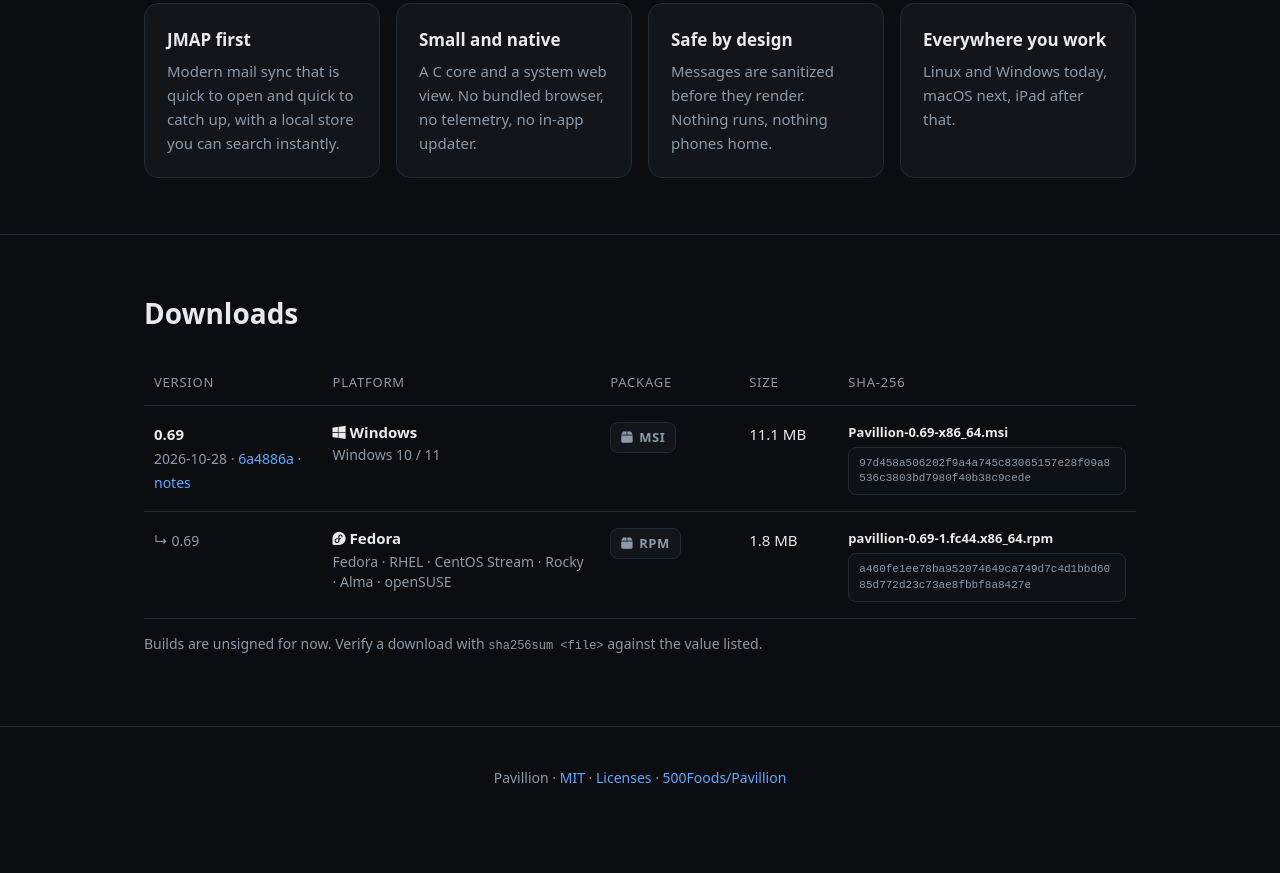
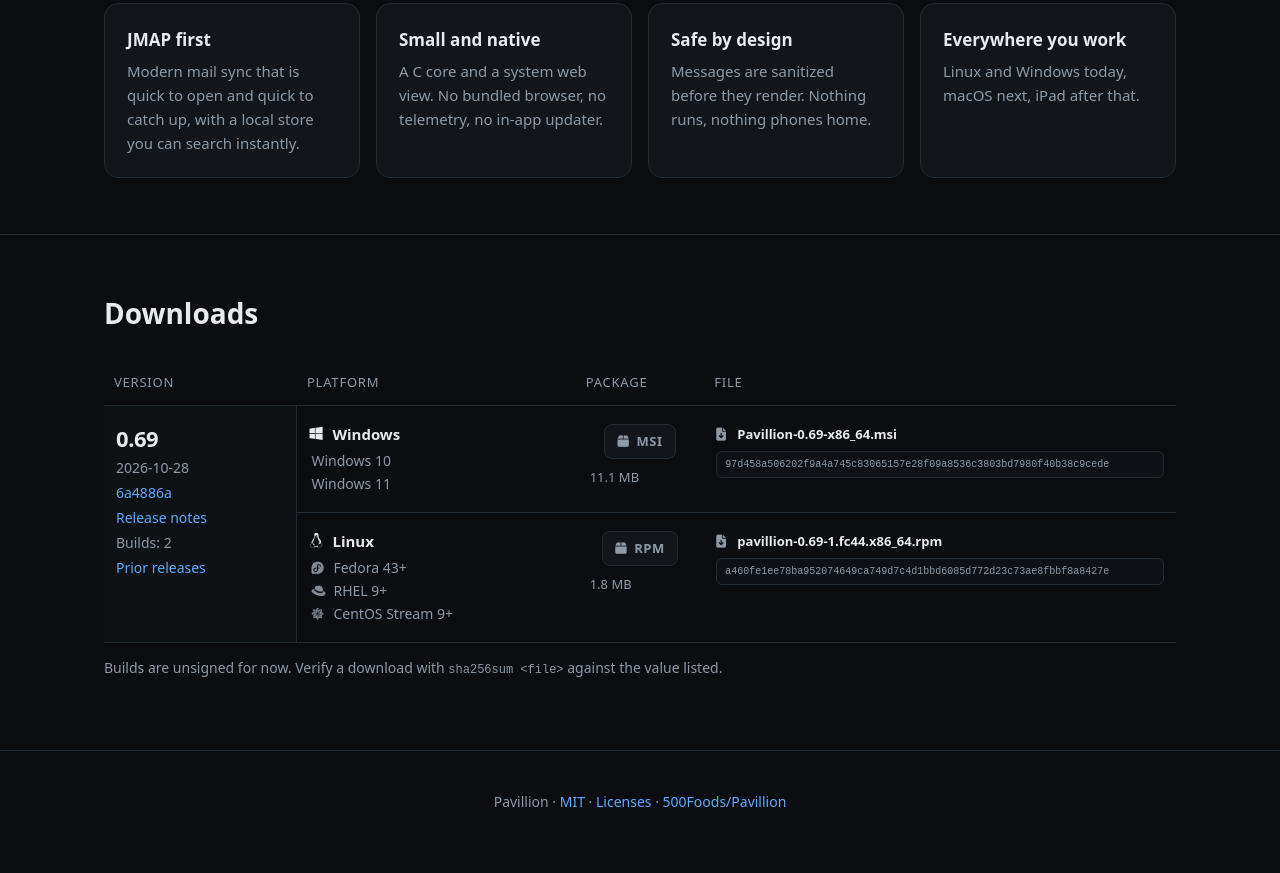
Before and after one commit to 500Foods/Pavillion, a plain HTML site: page web/index.html in a window 1280 px wide. Shown: the part 784-1657 px from the top of the page. Before the commit the page ends 1633 px from the top, so only its background shows below. Drawn offline with Linux system fonts and the light colour scheme.

Commit message:
Better table

```diff
--- a/web/index.html
+++ b/web/index.html
@@ -26,7 +26,7 @@
 *{box-sizing:border-box}
 html,body{margin:0;background:var(--bg);color:var(--text);font:16px/1.6 "Vanadium Sans",system-ui,-apple-system,"Segoe UI",sans-serif}
 a{color:var(--accent);text-decoration:none}a:hover{text-decoration:underline}
-.wrap{max-width:1040px;margin:0 auto;padding:0 24px}
+.wrap{max-width:1120px;margin:0 auto;padding:0 24px}
 header{position:relative;overflow:hidden;padding:96px 0 72px;text-align:center}
 header::before{content:"";position:absolute;inset:-40% -10% auto;height:620px;background:radial-gradient(closest-side,rgba(95,168,255,.18),transparent),radial-gradient(closest-side at 70% 40%,rgba(155,123,255,.14),transparent);pointer-events:none}
 .mark{width:128px;height:128px;opacity:0;animation:in .8s .2s ease forwards}
@@ -48,29 +48,45 @@ table{width:100%;border-collapse:collapse;font-size:15px}
 th,td{text-align:left;padding:12px 10px;border-bottom:1px solid var(--line);vertical-align:top}
 th{color:var(--dim);font-weight:500;font-size:13px;text-transform:uppercase;letter-spacing:.06em}
 code,.sha{font-family:"Vanadium Mono",ui-monospace,monospace;font-size:12px;color:var(--dim);word-break:break-all}
-.chip{display:inline-flex;align-items:center;gap:6px;margin:2px 6px 2px 0;padding:2px 10px;border:1px solid var(--line);border-radius:99px;font-size:13px}
-.pkg{display:inline-flex;align-items:center;gap:8px;font-weight:600}
-.pkg .tag{display:inline-flex;align-items:center;gap:6px;padding:4px 10px;border-radius:8px;border:1px solid var(--line);background:var(--panel);font-size:13px;letter-spacing:.04em}
-.platforms{color:var(--dim);font-size:14px;line-height:1.45}
-.platforms strong{display:block;color:var(--text);font-weight:600;font-size:15px;margin-bottom:2px}
-.sha-block{display:flex;flex-direction:column;gap:4px;min-width:0}
-.sha-block a{font-size:13px;font-weight:600;color:var(--text);word-break:break-all}
-.sha-block a:hover{color:var(--accent)}
-.sha-block code{display:block;padding:8px 10px;border-radius:8px;border:1px solid var(--line);background:#0e1217;font-size:11px;line-height:1.4;color:var(--dim);word-break:break-all}
-.dl table{table-layout:fixed}
+.ver{display:flex;flex-direction:column;gap:6px;line-height:1.35}
+.ver .v{font-size:22px;font-weight:650;letter-spacing:-.02em}
+.ver .line{color:var(--dim);font-size:14px}
+.ver .line a{font-weight:500}
+.plat{display:flex;flex-direction:column;gap:4px;font-size:14px;line-height:1.35}
+.plat .head{display:inline-flex;align-items:center;gap:8px;color:var(--text);font-weight:650;font-size:15px;margin-bottom:4px}
+.plat .head svg,.plat .head i,.plat .row svg,.plat .row i{width:1em;height:1em;flex:0 0 auto}
+.plat .row{display:inline-flex;align-items:center;gap:8px;color:var(--dim);padding-left:2px}
+.plat .row svg,.plat .row i{opacity:.9}
+.pkg{display:flex;flex-direction:column;align-items:flex-start;gap:8px;text-decoration:none;color:var(--text)}
+.pkg:hover{text-decoration:none;filter:brightness(1.08)}
+.pkg .tag{display:inline-flex;align-items:center;gap:6px;padding:6px 12px;border-radius:8px;border:1px solid var(--line);background:var(--panel);font-size:13px;font-weight:650;letter-spacing:.04em}
+.pkg .tag svg,.pkg .tag i{width:1em;height:1em}
+.pkg .size{color:var(--dim);font-size:13px;padding-left:2px}
+.file{display:flex;flex-direction:column;gap:6px;min-width:0}
+.file .name{display:inline-flex;align-items:center;gap:8px;color:var(--text);font-weight:600;font-size:13px;text-decoration:none;white-space:nowrap;overflow:hidden;text-overflow:ellipsis;max-width:100%}
+.file .name:hover{color:var(--accent);text-decoration:none}
+.file .name svg,.file .name i{width:1em;height:1em;flex:0 0 auto;color:var(--dim)}
+.file .sha{display:block;margin:0;padding:6px 8px;border-radius:6px;border:1px solid var(--line);background:#0e1217;font-family:"Vanadium Mono",ui-monospace,monospace;font-size:10px;line-height:1.35;color:var(--dim);white-space:nowrap;overflow-x:auto;cursor:pointer;user-select:all}
+.file .sha:hover{border-color:var(--accent);color:var(--text)}
+.file .sha.copied{color:#7dcea0;border-color:#3d6b4f}
+.dl{overflow-x:auto}
+.dl table{table-layout:fixed;min-width:860px}
 .dl th:nth-child(1){width:18%}
-.dl th:nth-child(2){width:28%}
-.dl th:nth-child(3){width:14%}
-.dl th:nth-child(4){width:10%}
-.dl th:nth-child(5){width:30%}
-.dl td{padding:16px 10px}
+.dl th:nth-child(2){width:26%}
+.dl th:nth-child(3){width:12%}
+.dl th:nth-child(4){width:44%}
+.dl td{padding:18px 12px}
+.dl td.ver-cell{border-right:1px solid var(--line);background:rgba(18,22,27,.55)}
 .empty{color:var(--dim)}
 @media(max-width:720px){
+  .dl table{min-width:0}
   .dl table,.dl thead,.dl tbody,.dl th,.dl td,.dl tr{display:block;width:100%}
   .dl thead{display:none}
   .dl tr{border:1px solid var(--line);border-radius:12px;margin-bottom:12px;padding:8px 4px;background:var(--panel)}
   .dl td{border:0;padding:8px 12px}
+  .dl td.ver-cell{border-right:0;background:transparent}
   .dl td::before{content:attr(data-label);display:block;color:var(--dim);font-size:11px;text-transform:uppercase;letter-spacing:.06em;margin-bottom:4px}
+  .file .sha{white-space:normal;word-break:break-all}
 }
 footer{padding:40px 0 60px;color:var(--dim);font-size:14px;text-align:center;border-top:1px solid var(--line)}
 </style>
@@ -107,32 +123,73 @@ footer{padding:40px 0 60px;color:var(--dim);font-size:14px;text-align:center;bor
 
 <script>
 const META={
-  "windows-msi":{os:"Windows",osIcon:"fa-brands fa-windows",pkg:"MSI",pkgIcon:"fa-solid fa-box",cta:"Windows (MSI)",families:["Windows 10 / 11"]},
-  "linux-rpm":{os:"Fedora",osIcon:"fa-brands fa-fedora",pkg:"RPM",pkgIcon:"fa-solid fa-box",cta:"Fedora (RPM)",families:["Fedora","RHEL","CentOS Stream","Rocky","Alma","openSUSE"]},
-  "linux-deb":{os:"Debian / Ubuntu",osIcon:"fa-brands fa-linux",pkg:"DEB",pkgIcon:"fa-solid fa-box",cta:"Debian/Ubuntu (deb)",families:["Debian","Ubuntu","Linux Mint"]},
-  "linux-appimage":{os:"Linux",osIcon:"fa-brands fa-linux",pkg:"AppImage",pkgIcon:"fa-solid fa-box",cta:"Linux (AppImage)",families:["Most Linux desktops"]},
-  "macos-dmg":{os:"macOS",osIcon:"fa-brands fa-apple",pkg:"DMG",pkgIcon:"fa-solid fa-box",cta:"macOS (DMG)",families:["macOS"]}
+  "windows-msi":{
+    family:"Windows", familyIcon:"fa-brands fa-windows",
+    pkg:"MSI", pkgIcon:"fa-solid fa-box", cta:"Windows (MSI)",
+    lines:[{icon:"",label:"Windows 10"},{icon:"",label:"Windows 11"}]
+  },
+  "linux-rpm":{
+    family:"Linux", familyIcon:"fa-brands fa-linux",
+    pkg:"RPM", pkgIcon:"fa-solid fa-box", cta:"Linux (RPM)",
+    lines:[
+      {icon:"fa-brands fa-fedora",label:"Fedora 43+"},
+      {icon:"fa-brands fa-redhat",label:"RHEL 9+"},
+      {icon:"fa-brands fa-centos",label:"CentOS Stream 9+"}
+    ]
+  },
+  "linux-deb":{
+    family:"Linux", familyIcon:"fa-brands fa-linux",
+    pkg:"DEB", pkgIcon:"fa-solid fa-box", cta:"Debian/Ubuntu (deb)",
+    lines:[{icon:"fa-brands fa-debian",label:"Debian 12+"},{icon:"fa-brands fa-ubuntu",label:"Ubuntu 22.04+"}]
+  },
+  "linux-appimage":{
+    family:"Linux", familyIcon:"fa-brands fa-linux",
+    pkg:"AppImage", pkgIcon:"fa-solid fa-box", cta:"Linux (AppImage)",
+    lines:[{icon:"fa-brands fa-linux",label:"Most Linux desktops"}]
+  },
+  "macos-dmg":{
+    family:"macOS", familyIcon:"fa-brands fa-apple",
+    pkg:"DMG", pkgIcon:"fa-solid fa-box", cta:"macOS (DMG)",
+    lines:[{icon:"",label:"macOS 14+"}]
+  }
 };
-const meta=p=>META[p]||{os:p,osIcon:"fa-solid fa-download",pkg:p,pkgIcon:"fa-solid fa-box",cta:p,families:[]};
-const icon=cls=>`<i class="${cls}" aria-hidden="true"></i>`;
+const meta=p=>META[p]||{family:p,familyIcon:"fa-solid fa-download",pkg:p,pkgIcon:"fa-solid fa-box",cta:p,lines:[]};
+const icon=cls=>cls?`<i class="${cls}" aria-hidden="true"></i>`:"";
 const esc=s=>String(s??"").replace(/[&<>"]/g,c=>({"&":"&amp;","<":"&lt;",">":"&gt;",'"':"&quot;"}[c]));
 const mb=n=>n?(n/1048576).toFixed(1)+" MB":"—";
 function guess(){const u=navigator.userAgent;return /Windows/.test(u)?"windows-msi":/Mac/.test(u)?"macos-dmg":/Linux/.test(u)?"linux-rpm":null}
-function assetRows(r){
+function platCell(m){
+  const rows=m.lines.map(l=>`<span class="row">${icon(l.icon)}${esc(l.label)}</span>`).join("");
+  return `<div class="plat"><span class="head">${icon(m.familyIcon)} ${esc(m.family)}</span>${rows}</div>`;
+}
+function pkgCell(a,m){
+  return `<a class="pkg" href="${esc(a.url)}"><span class="tag">${icon(m.pkgIcon)} ${esc(m.pkg)}</span><span class="size">${esc(mb(a.size))}</span></a>`;
+}
+function fileCell(a){
+  return `<div class="file"><a class="name" href="${esc(a.url)}">${icon("fa-solid fa-file-arrow-down")} <span>${esc(a.filename)}</span></a><code class="sha" title="Click to copy SHA-256" data-sha="${esc(a.sha256)}">${esc(a.sha256)}</code></div>`;
+}
+function verCell(r,nBuilds,hasPrior){
+  const prior=hasPrior
+    ? `<a href="releases.html">Prior releases</a>`
+    : `<a href="https://github.com/500Foods/Pavillion/releases">Prior releases</a>`;
+  return `<div class="ver">
+    <span class="v">${esc(r.version)}</span>
+    <span class="line">${esc(r.date)}</span>
+    <span class="line"><a href="${esc(r.commitUrl)}">${esc(r.commit.slice(0,7))}</a></span>
+    <span class="line"><a href="${esc(r.releaseUrl)}">Release notes</a></span>
+    <span class="line">Builds: ${nBuilds}</span>
+    <span class="line">${prior}</span>
+  </div>`;
+}
+function releaseBlock(r, hasPrior){
+  const n=r.assets.length;
   return r.assets.map((a,i)=>{
     const m=meta(a.platform);
-    const ver=i===0
-      ? `<strong>${esc(r.version)}</strong><br><span class="meta">${esc(r.date)} · <a href="${esc(r.commitUrl)}">${esc(r.commit.slice(0,7))}</a> · <a href="${esc(r.releaseUrl)}">notes</a></span>`
-      : `<span class="meta">↳ ${esc(r.version)}</span>`;
-    const platforms=`<div class="platforms"><strong>${icon(m.osIcon)} ${esc(m.os)}</strong>${esc(m.families.join(" · "))}</div>`;
-    const pkg=`<a class="pkg" href="${esc(a.url)}"><span class="tag">${icon(m.pkgIcon)} ${esc(m.pkg)}</span></a>`;
-    const sha=`<div class="sha-block"><a href="${esc(a.url)}">${esc(a.filename)}</a><code>${esc(a.sha256)}</code></div>`;
-    return `<tr>
-      <td data-label="Version">${ver}</td>
-      <td data-label="Platform">${platforms}</td>
-      <td data-label="Package">${pkg}</td>
-      <td data-label="Size">${esc(mb(a.size))}</td>
-      <td data-label="SHA-256">${sha}</td>
+    const ver=i===0?`<td class="ver-cell" data-label="Version" rowspan="${n}">${verCell(r,n,hasPrior)}</td>`:"";
+    return `<tr>${ver}
+      <td data-label="Platform">${platCell(m)}</td>
+      <td data-label="Package">${pkgCell(a,m)}</td>
+      <td data-label="File">${fileCell(a)}</td>
     </tr>`;
   }).join("");
 }
@@ -143,12 +200,29 @@ fetch("releases.json",{cache:"no-cache"}).then(r=>r.json()).then(j=>{
   if(pick){
     const m=meta(pick.platform);
     document.getElementById("cta").insertAdjacentHTML("afterbegin",
-      `<a class="btn primary" href="${esc(pick.url)}">${icon(m.osIcon)} Download ${esc(cur.version)} · ${esc(m.cta)}</a>`);
+      `<a class="btn primary" href="${esc(pick.url)}">${icon(m.familyIcon)} Download ${esc(cur.version)} · ${esc(m.cta)}</a>`);
   }
-  document.getElementById("meta").innerHTML=`Version ${esc(cur.version)} · released ${esc(cur.date)} · <a href="#downloads">all platforms &amp; versions</a>`;
+  document.getElementById("meta").innerHTML=`Version ${esc(cur.version)} · released ${esc(cur.date)} · <a href="#downloads">all platforms</a> · <a href="releases.html">prior releases</a>`;
+  // Latest only on the home table; older live on releases.html
   box.className="dl";
-  box.innerHTML=`<table><thead><tr><th>Version</th><th>Platform</th><th>Package</th><th>Size</th><th>SHA-256</th></tr></thead><tbody>${rel.map(assetRows).join("")}</tbody></table>`;
+  box.innerHTML=`<table><thead><tr><th>Version</th><th>Platform</th><th>Package</th><th>File</th></tr></thead><tbody>${releaseBlock(cur, true)}</tbody></table>`;
 }).catch(()=>{document.getElementById("releases").textContent="Could not load releases."});
+document.addEventListener("click",async e=>{
+  const el=e.target.closest("code.sha[data-sha]");
+  if(!el)return;
+  e.preventDefault();
+  const v=el.getAttribute("data-sha")||"";
+  try{
+    await navigator.clipboard.writeText(v);
+    el.classList.add("copied");
+    el.title="Copied";
+    setTimeout(()=>{el.classList.remove("copied");el.title="Click to copy SHA-256"},1200);
+  }catch(_){
+    const r=document.createRange();r.selectNodeContents(el);
+    const s=window.getSelection();s.removeAllRanges();s.addRange(r);
+  }
+});
+</script>
 </script>
 </body>
 </html>
```
Also changed, not shown: web/releases.html (added, +84 -0 lines).
